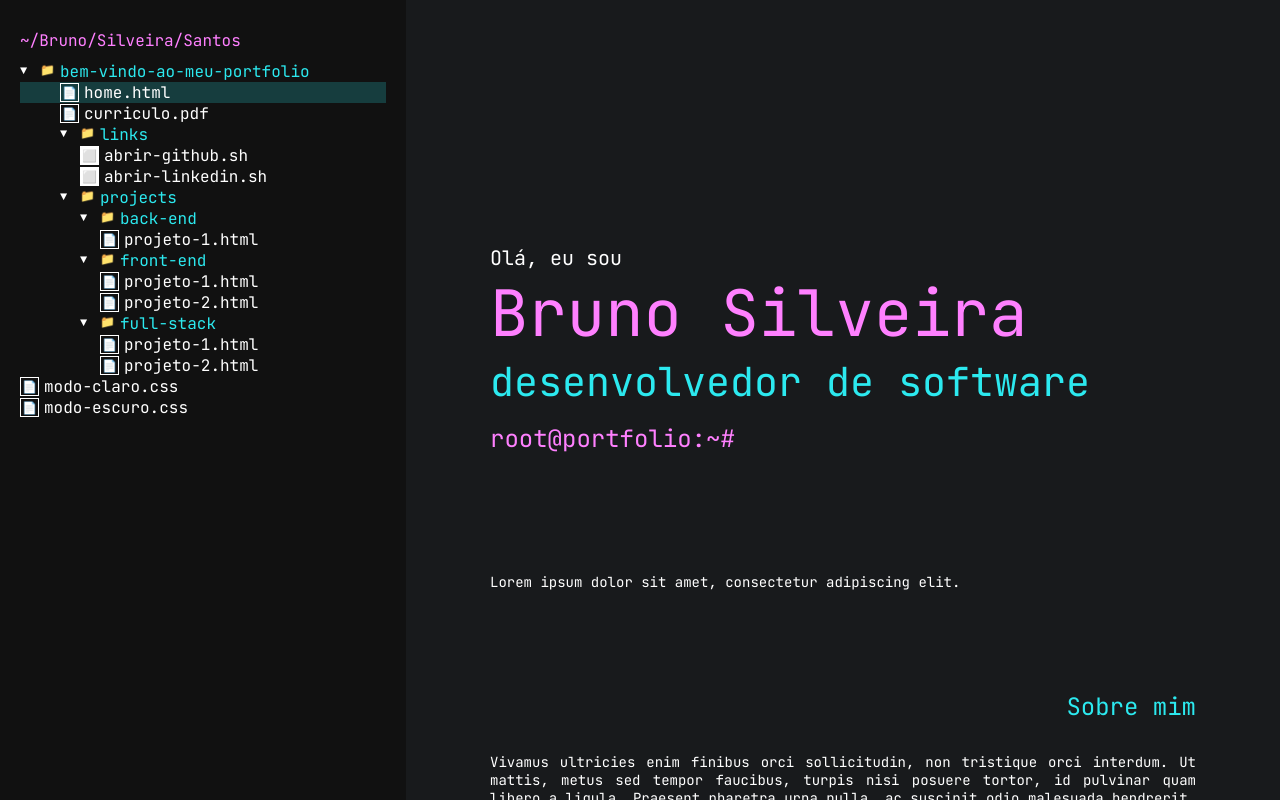
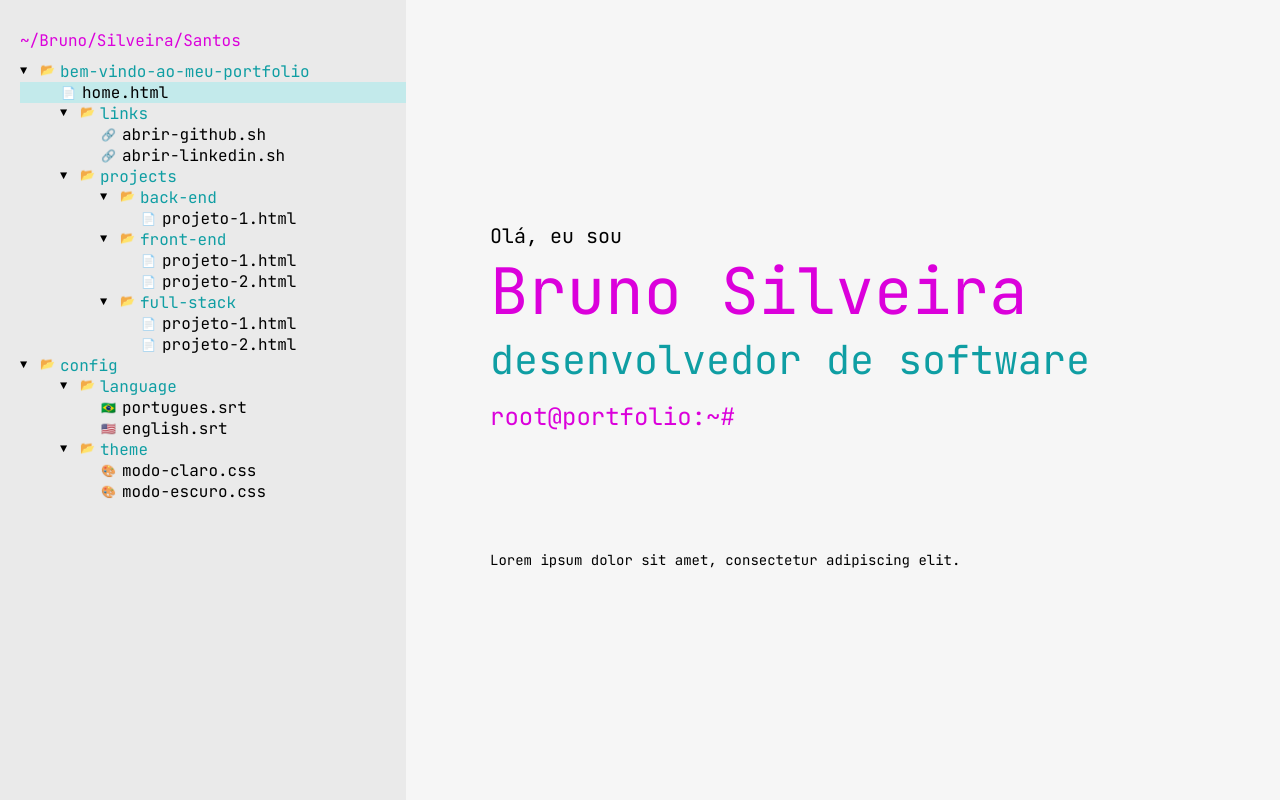
Before and after one commit to silveira42/web-portfolio, a React (Create React App) app: page / in a window 1280 px wide. Built offline with nearby package versions, Linux system fonts and the light colour scheme.

Commit message:
Style adjustments, preparing for bigger changes

```diff
--- a/src/App.css
+++ b/src/App.css
@@ -2,13 +2,18 @@
 
 :root {
 	/* Terminal color scheme based on Figma design */
-	--background: #111111;
-	--sidebar-background: #111111;
-	--main-background: #181A1C;
-	--primary-text: #FFFFFF;
-	--accent-cyan: #2CE9EF;
-	--accent-magenta: #FF80FF;
-	--file-icon: #FFFFFF;
+	--background: #F6F6F6;
+	--sidebar-background: #EAEAEA;
+	/*F6F6F6*/
+	--main-background: #F6F6F6;
+	/*EAEAEA*/
+	--primary-text: #000000;
+	--accent-cyan: #0F9EA3;
+	--accent-magenta: #DB00DB;
+	--file-icon: #000000;
+	--tree-item-hover: rgba(0, 0, 0, 0.1);
+	--tree-item-selected: rgba(44, 233, 239, 0.2);
+	--tree-item-selected-hover: rgba(44, 233, 239, 0.3);
 	--transition: 0.3s;
 }
 
@@ -21,6 +26,9 @@
 	--accent-cyan: #2CE9EF;
 	--accent-magenta: #FF80FF;
 	--file-icon: #FFFFFF;
+	--tree-item-hover: rgba(255, 255, 255, 0.1);
+	--tree-item-selected: rgba(44, 233, 239, 0.2);
+	--tree-item-selected-hover: rgba(44, 233, 239, 0.3);
 	--transition: 0.3s;
 }
 
--- a/src/components/fileTree/index.tsx
+++ b/src/components/fileTree/index.tsx
@@ -46,7 +46,7 @@ export default function FileTree({ onFileSelect }: FileTreeProps) {
 			<div className="file-tree-content">
 				<div className="file-tree-item folder">
 					<span className="arrow open">▼</span>
-					<span className="folder-icon">📁</span>
+					<span className="folder-icon">📂</span>
 					<span className="item-name">bem-vindo-ao-meu-portfolio</span>
 				</div>
 				<div
@@ -56,44 +56,44 @@ export default function FileTree({ onFileSelect }: FileTreeProps) {
 					<span className="file-icon">📄</span>
 					<span className="item-name">home.html</span>
 				</div>
-				<div
+				{/* <div
 					className={`file-tree-item file level-1 ${selectedFile === 'curriculo.pdf' ? 'selected' : ''}`}
 					onClick={() => handleFileClick('curriculo.pdf')}
 				>
 					<span className="file-icon">📄</span>
 					<span className="item-name">curriculo.pdf</span>
-				</div>
+				</div> */}
 				<div className="file-tree-item folder level-1">
 					<span className="arrow open">▼</span>
-					<span className="folder-icon">📁</span>
+					<span className="folder-icon">📂</span>
 					<span className="item-name">links</span>
 				</div>
-				<a href='https://github.com/silveira42' target='_blank'>
+				<a href='https://github.com/silveira42' target='_blank' rel="noreferrer">
 					<div
 						className="file-tree-item file level-2"
 						onClick={() => handleLinkClick('https://github.com/silveira42')}
 						>
-						<span className="file-icon terminal">⬜</span>
+						<span className="file-icon terminal">🔗</span>
 						<span className="item-name">abrir-github.sh</span>
 					</div>
 				</a>
-				<a href='https://linkedin.com/in/silveirabruno842' target='_blank'>
+				<a href='https://linkedin.com/in/silveirabruno842' target='_blank' rel="noreferrer">
 					<div
 						className="file-tree-item file level-2"
 						onClick={() => handleLinkClick('https://linkedin.com/in/silveirabruno842')}
 					>
-						<span className="file-icon terminal">⬜</span>
+						<span className="file-icon terminal">🔗</span>
 						<span className="item-name">abrir-linkedin.sh</span>
 					</div>
 				</a>
 				<div className="file-tree-item folder level-1">
 					<span className="arrow open">▼</span>
-					<span className="folder-icon">📁</span>
+					<span className="folder-icon">📂</span>
 					<span className="item-name">projects</span>
 				</div>
 				<div className="file-tree-item folder level-2">
 					<span className="arrow open">▼</span>
-					<span className="folder-icon">📁</span>
+					<span className="folder-icon">📂</span>
 					<span className="item-name">back-end</span>
 				</div>
 				<div
@@ -105,7 +105,7 @@ export default function FileTree({ onFileSelect }: FileTreeProps) {
 				</div>
 				<div className="file-tree-item folder level-2">
 					<span className="arrow open">▼</span>
-					<span className="folder-icon">📁</span>
+					<span className="folder-icon">📂</span>
 					<span className="item-name">front-end</span>
 				</div>
 				<div
@@ -124,7 +124,7 @@ export default function FileTree({ onFileSelect }: FileTreeProps) {
 				</div>
 				<div className="file-tree-item folder level-2">
 					<span className="arrow open">▼</span>
-					<span className="folder-icon">📁</span>
+					<span className="folder-icon">📂</span>
 					<span className="item-name">full-stack</span>
 				</div>
 				<div
@@ -141,18 +141,47 @@ export default function FileTree({ onFileSelect }: FileTreeProps) {
 					<span className="file-icon">📄</span>
 					<span className="item-name">projeto-2.html</span>
 				</div>
+				<div className="file-tree-item folder">
+					<span className="arrow open">▼</span>
+					<span className="folder-icon">📂</span>
+					<span className="item-name">config</span>
+				</div>
+				<div className="file-tree-item folder level-1">
+					<span className="arrow open">▼</span>
+					<span className="folder-icon">📂</span>
+					<span className="item-name">language</span>
+				</div>
 				<div
-					className="file-tree-item file"
+					className="file-tree-item file level-2"
+					onClick={() => handleDarkTheme()}
+				>
+					<span className="file-icon">🇧🇷</span>
+					<span className="item-name">portugues.srt</span>
+				</div>
+				<div
+					className="file-tree-item file level-2"
+					onClick={() => handleDarkTheme()}
+				>
+					<span className="file-icon">🇺🇸</span>
+					<span className="item-name">english.srt</span>
+				</div>
+				<div className="file-tree-item folder level-1">
+					<span className="arrow open">▼</span>
+					<span className="folder-icon">📂</span>
+					<span className="item-name">theme</span>
+				</div>
+				<div
+					className="file-tree-item file level-2"
 					onClick={() => handleLightTheme()}
 				>
-					<span className="file-icon">📄</span>
+					<span className="file-icon">🎨</span>
 					<span className="item-name">modo-claro.css</span>
 				</div>
 				<div
-					className="file-tree-item file"
+					className="file-tree-item file level-2"
 					onClick={() => handleDarkTheme()}
 				>
-					<span className="file-icon">📄</span>
+					<span className="file-icon">🎨</span>
 					<span className="item-name">modo-escuro.css</span>
 				</div>
 			</div>
--- a/src/components/fileTree/styles.css
+++ b/src/components/fileTree/styles.css
@@ -3,7 +3,8 @@
 	flex-direction: column;
 	align-items: flex-start;
 	padding: 0px;
-    width: 326px;
+	width: 100%;
+	max-width: 326px;
 	height: 378px;
 	color: var(--primary-text);
 }
@@ -13,7 +14,7 @@
 	flex-direction: row;
 	align-items: center;
 	padding: 0px;
-    width: 326px;
+	width: 100%;
 	height: 21px;
 	margin-bottom: 10px;
 }
@@ -38,28 +39,42 @@
 	gap: 0px;
 }
 
+.file-tree-content a {
+	width: 100%;
+	text-decoration: none;
+	color: inherit;
+}
+
+.file-tree-content a:hover {
+	text-decoration: none;
+	color: inherit;
+}
+
 .file-tree-item {
 	display: flex;
 	flex-direction: row;
 	align-items: center;
 	padding: 0px;
 	gap: 5px;
-    width: 326px;
+	width: 386px;
 	height: 21px;
-    cursor: pointer;
 	transition: background-color 0.2s;
 }
 
-.file-tree-item:hover {
-    background-color: rgba(255, 255, 255, 0.1);
+.file-tree-item.file {
+	cursor: pointer;
 }
 
-.file-tree-item.selected {
-    background-color: rgba(44, 233, 239, 0.2);
+.file-tree-item.file:hover {
+	background-color: var(--tree-item-hover);
 }
 
-.file-tree-item.selected:hover {
-    background-color: rgba(44, 233, 239, 0.3);
+.file-tree-item.file.selected {
+	background-color: var(--tree-item-selected);
+}
+
+.file-tree-item.file.selected:hover {
+	background-color: var(--tree-item-selected-hover);
 }
 
 .file-tree-item.folder {
@@ -93,14 +108,10 @@
 	width: 17px;
 	height: 17px;
 	font-size: 12px;
-    border: 1.2px solid var(--file-icon);
+	/* border: 1.2px solid var(--file-icon); */
 	display: flex;
 	align-items: center;
 	justify-content: center;
-}
-
-.file-icon.terminal {
-    background: var(--primary-text);
 }
 
 .item-name {
@@ -120,11 +131,11 @@
 }
 
 .file-tree-item.level-2 {
-    padding-left: 60px;
+	padding-left: 80px;
 }
 
 .file-tree-item.level-3 {
-    padding-left: 80px;
+	padding-left: 120px;
 }
 
 /* File names should be white */
--- a/src/components/mainContent/content/HomeContent.tsx
+++ b/src/components/mainContent/content/HomeContent.tsx
@@ -1,7 +1,7 @@
 export default function HomeContent() {
 	return (
 		<>
-			<div className="header-section">
+			<div className="header-section home">
 				<div className="title-section">
 					<div className="greeting">Olá, eu sou</div>
 					<div className="name">Bruno Silveira</div>
@@ -10,7 +10,7 @@ export default function HomeContent() {
 				</div>
 				<div className="lorem-text">Lorem ipsum dolor sit amet, consectetur adipiscing elit.</div>
 			</div>
-			<div className="content-section">
+			<div className="content-section home">
 				<div className="about-section">
 					<div className="section-title">Sobre mim</div>
 					<div className="section-content">
--- a/src/components/mainContent/content/ProjectContent.tsx
+++ b/src/components/mainContent/content/ProjectContent.tsx
@@ -54,7 +54,7 @@ export default function ProjectContent({ projectFile }: ProjectContentProps) {
 			<div className="header-section">
 				<div className="title-section">
 					<div className="greeting">Projeto não encontrado</div>
-					<div className="terminal-prompt">root@portfolio:~# cat {projectFile}</div>
+					<div className="terminal-prompt">root@portfolio:~/projects# cat {projectFile}</div>
 				</div>
 			</div>
 		);
@@ -74,7 +74,7 @@ export default function ProjectContent({ projectFile }: ProjectContentProps) {
 					<div className="greeting">{getCategory(projectFile)}</div>
 					<div className="name">{project.title}</div>
 					<div className="role">{project.technologies.join(' • ')}</div>
-					<div className="terminal-prompt">root@portfolio:~# cat {projectFile}</div>
+					<div className="terminal-prompt">root@portfolio:~/projects# cat {projectFile}</div>
 				</div>
 			</div>
 			<div className="content-section">
--- a/src/components/mainContent/styles.css
+++ b/src/components/mainContent/styles.css
@@ -12,14 +12,19 @@
 	flex-direction: column;
 	justify-content: flex-end;
 	align-items: flex-start;
+	gap: 50px;
 	padding: 130px 0px 0px;
-    gap: 50px;
 	width: 100%;
-    height: 431px;
 	flex: none;
 	order: 0;
 	align-self: stretch;
 	flex-grow: 0;
+}
+
+.header-section.home {
+	justify-content: center;
+	height: 100vh;
+	padding: 0px;
 }
 
 .title-section {
@@ -117,16 +122,19 @@
 	display: flex;
 	flex-direction: column;
 	align-items: flex-start;
+	gap: 70px;
 	padding: 100px 0px;
-    gap: 70px;
 
 	width: 100%;
-    height: 563px;
 
 	flex: none;
 	order: 1;
 	align-self: stretch;
 	flex-grow: 0;
+}
+
+.content-section.home {
+	padding: 0px 0px;
 }
 
 .about-section {
@@ -160,7 +168,7 @@
 	color: var(--accent-cyan);
 	position: absolute;
 	top: 0px;
-    right: 0px;
+	left: 0px;
 }
 
 .skills-section .section-title {
@@ -257,7 +265,7 @@
 }
 
 .tech-tag {
-    color: var(--accent-cyan);
+	color: var(--accent-magenta);
 }
 
 .project-links {
@@ -281,11 +289,3 @@
 	background-color: var(--accent-magenta);
 	color: var(--main-background);
 }
-
-.project-link:visited {
-    color: var(--accent-magenta);
-}
-
-.project-link:visited:hover {
-    color: var(--main-background);
-}
```
Also changed, not shown: assets/icons/file.svg (added). Lines whose indentation alone changed are shown as unchanged.
